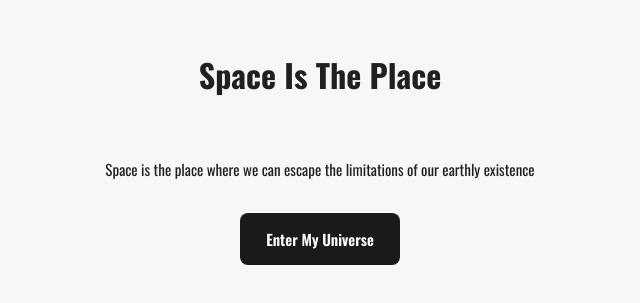
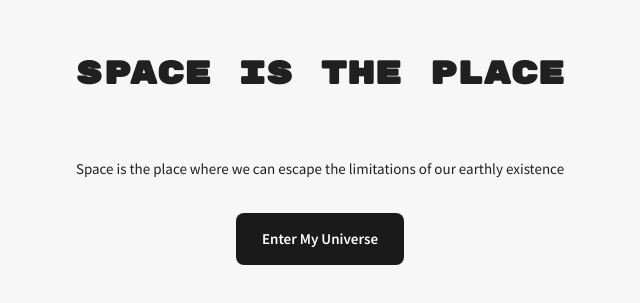
Before and after one commit to jojuicenbl/space-is-the-place, a Vue app in the folder client/: page / in a window 1280 px wide. Shown: the part 243-546 px from the top of the page, without its empty margins (320-960 px from the left). Built offline with nearby package versions, Linux system fonts and the light colour scheme; no server answers.

Commit message:
feat(fonts): Update font configuration - replace Oswald with Source Sans Pro as default and add Rubik Mono One for h1 titles

```diff
--- a/client/index.html
+++ b/client/index.html
@@ -6,9 +6,11 @@
   <link rel="icon" href="/favicon.ico">
   <meta name="viewport" content="width=device-width, initial-scale=1.0">
   <link href="https://fonts.googleapis.com/css2?family=Source+Sans+Pro:wght@400;600;700&display=swap" rel="stylesheet">
+  <link href="https://fonts.googleapis.com/css2?family=Rubik+Mono+One&display=swap" rel="stylesheet">
   <link rel="preconnect" href="https://fonts.googleapis.com">
   <link rel="preconnect" href="https://fonts.gstatic.com" crossorigin>
-  <link href="https://fonts.googleapis.com/css2?family=Oswald:wght@200..700&display=swap" rel="stylesheet">
+  <!-- <link href="https://fonts.googleapis.com/css2?family=Oswald:wght@200..700&display=swap" rel="stylesheet"> -->
+  <link href="https://fonts.googleapis.com/css2?family=Orbitron:wght@400;500;600;700;800;900&display=swap" rel="stylesheet">
   <link href="https://fonts.googleapis.com/icon?family=Material+Icons" rel="stylesheet">
   <title>Space Is The Place</title>
 </head>
--- a/client/src/assets/base.css
+++ b/client/src/assets/base.css
@@ -1,6 +1,6 @@
 /* color palette from <https://github.com/vuejs/theme> */
 :root {
-  --vt-c-white: #F7F7F7;
+  --vt-c-white: #f7f7f7;
   --vt-c-white-soft: #f8f8f8;
   --vt-c-white-mute: #f2f2f2;
 
@@ -68,7 +68,7 @@ body {
     background-color 0.5s;
   line-height: 1.6;
   font-family:
-    Oswald,
+    "Source Sans Pro",
     -apple-system,
     BlinkMacSystemFont,
     "Segoe UI",
@@ -85,3 +85,7 @@ body {
   -webkit-font-smoothing: antialiased;
   -moz-osx-font-smoothing: grayscale;
 }
+
+h1 {
+  font-family: "Rubik Mono One", monospace;
+}
```
